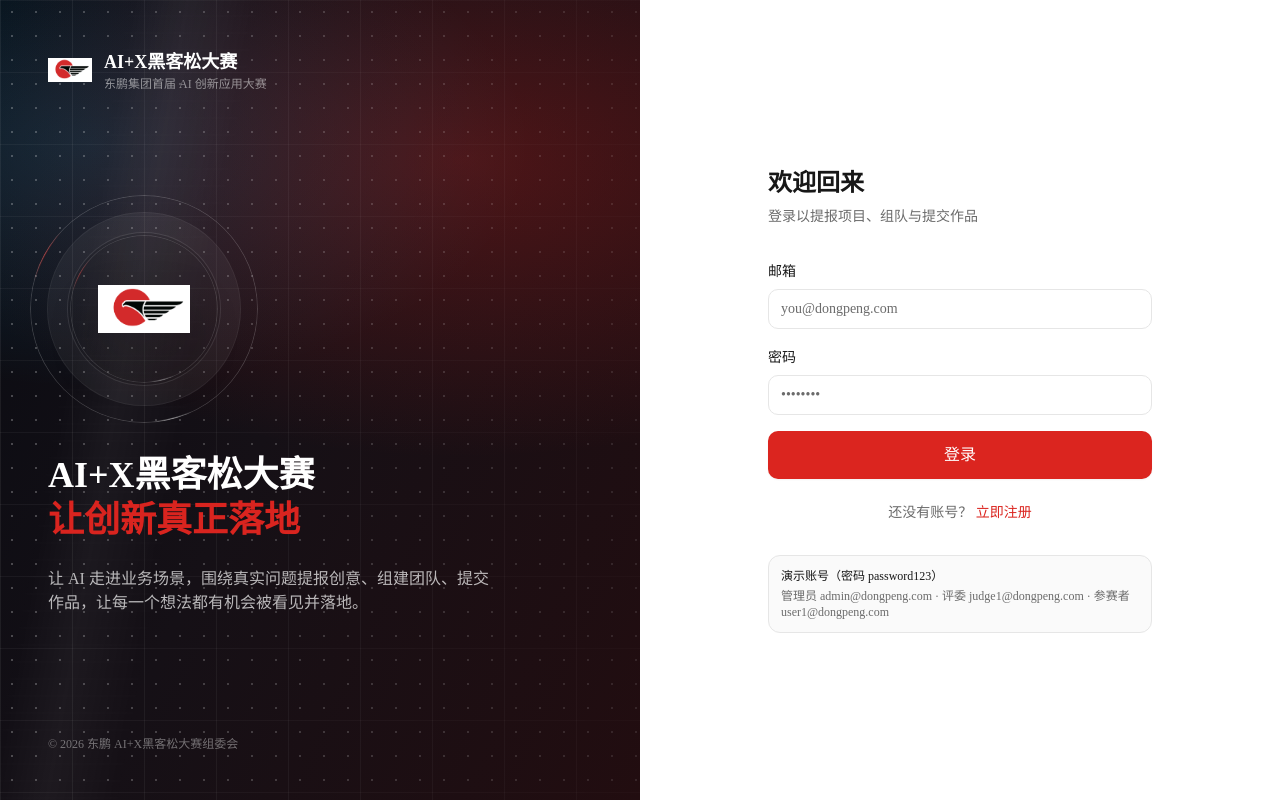
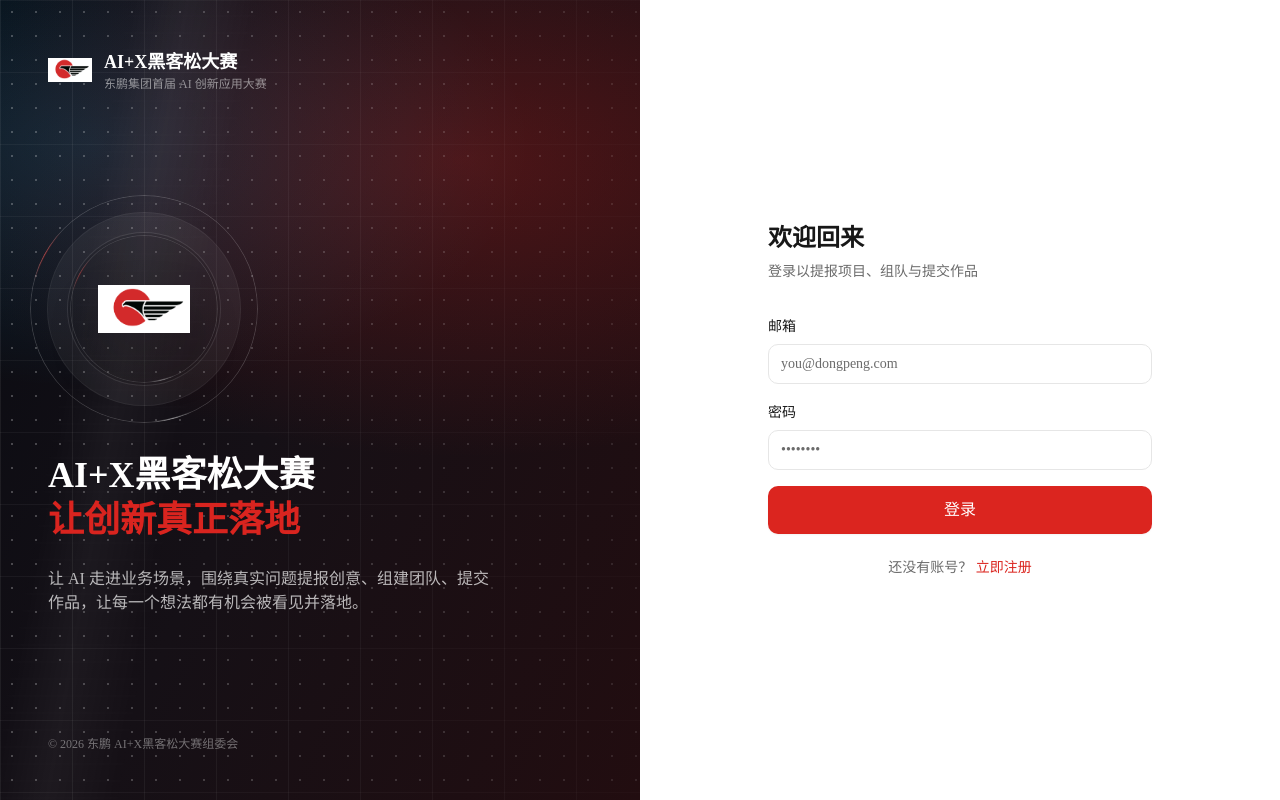
Before and after one commit to superjavason/dongpeng-aix-hackathon, a Next.js app: page /login in a window 1280 px wide. Built offline with nearby package versions, Linux system fonts and the light colour scheme.

Commit message:
remove logo & password

```diff
--- a/app/(auth)/login/page.tsx
+++ b/app/(auth)/login/page.tsx
@@ -66,11 +66,6 @@
           立即注册
         </Link>
       </p>
-
-      <div className="mt-8 rounded-lg border bg-neutral-50 p-3 text-xs text-muted-foreground">
-        <p className="font-medium text-foreground">演示账号（密码 password123）</p>
-        <p className="mt-1">管理员 admin@dongpeng.com · 评委 judge1@dongpeng.com · 参赛者 user1@dongpeng.com</p>
-      </div>
     </div>
   );
 }
--- a/app/(site)/page.tsx
+++ b/app/(site)/page.tsx
@@ -111,14 +111,6 @@
             <div className="tech-logo-field relative flex h-80 w-80 items-center justify-center rounded-full bg-white/5 ring-1 ring-white/10">
               <div className="absolute inset-7 rounded-full bg-black/10 ring-1 ring-white/10" />
               <div className="relative z-10 flex flex-col items-center text-center">
-                <Image
-                  src="/logo2.png"
-                  alt="东鹏"
-                  width={120}
-                  height={120}
-                  priority
-                  className="h-auto w-auto object-contain drop-shadow-2xl"
-                />
                 <div className="mt-5 text-5xl font-black leading-none tracking-tight text-white">
                   AI+X
                 </div>
```
